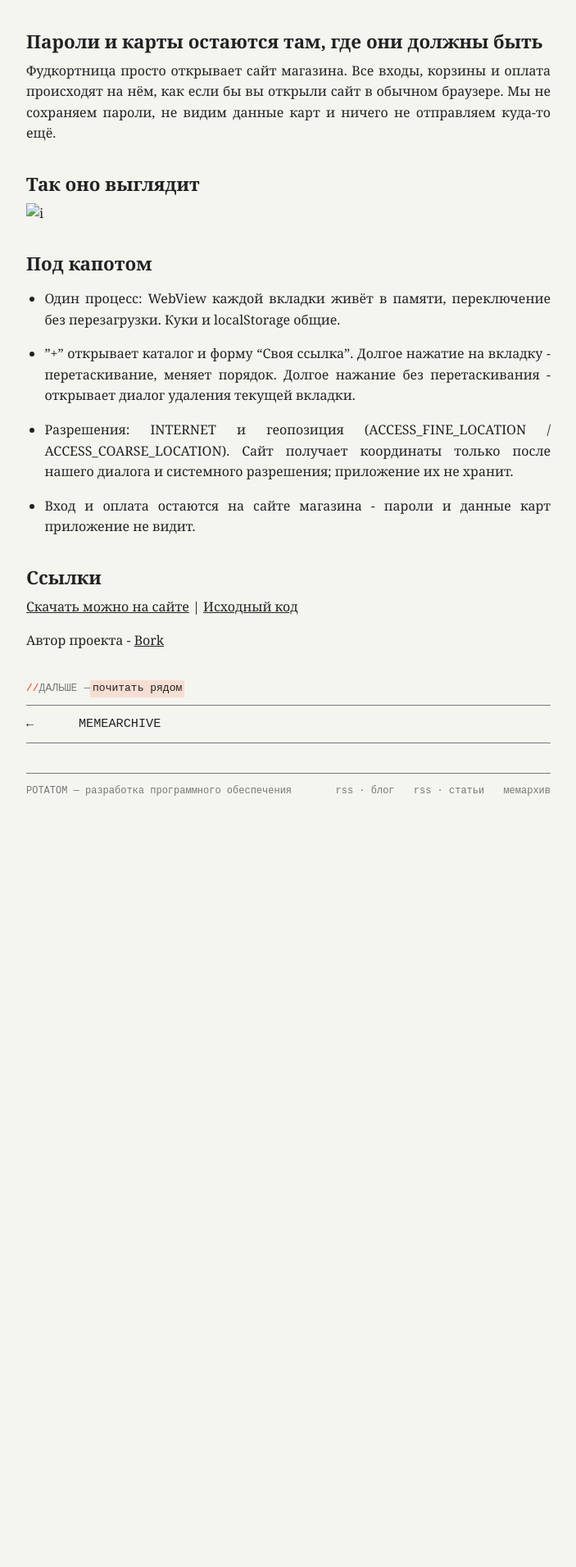
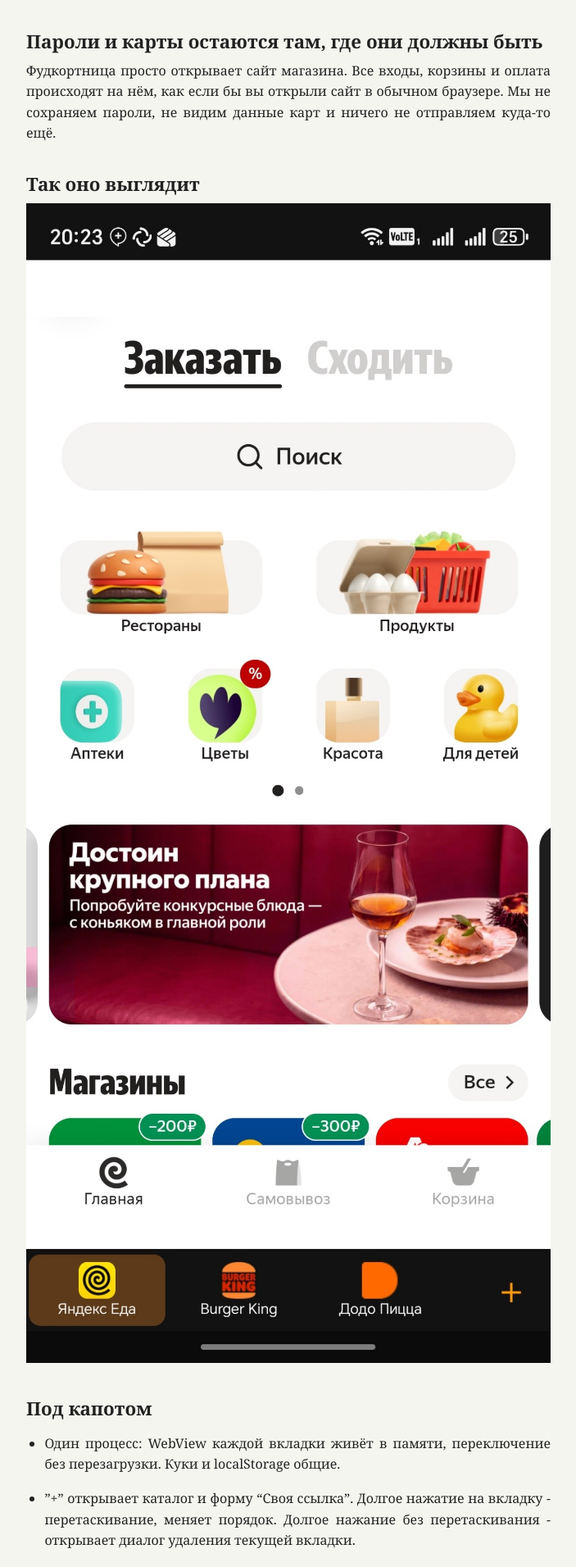
Before and after one commit to ShadowCHuyna/blog, a Jekyll site: the page built from _projects/09_фудкортница.md, in a window 1280 px wide. Shown: the part 1431-3343 px from the top of the page at 82% size, without its empty margins (288-991 px from the left). Built offline with Jekyll 4.4.1, drawn with Linux system fonts in a browser that asks for light colours; before the commit the page ends 2466 px from its top, so only the background shows below that.

Commit message:
Update Projects (Проекты) “09_фудкортница”

```diff
--- a/_projects/09_фудкортница.md
+++ b/_projects/09_фудкортница.md
@@ -51,7 +51,7 @@ github: https://github.com/TheStepashich/Foodkortniza
 
 ## Так оно выглядит
 
-![i](assets/imgs/foodkortniza.jpg)
+![i](/assets/imgs/foodkortniza.jpg)
 
 
 ## Под капотом
```
